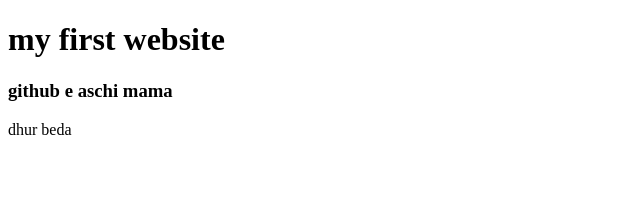
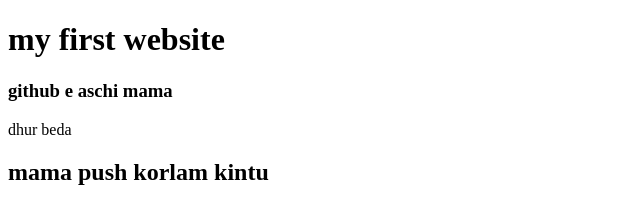
Before and after one commit to shahjalalcss/firstwebsite, a plain HTML site: page index.html in a window 1280 px wide. Shown: the whole page, without its empty margins (0-640 px from the left). Drawn offline with Linux system fonts and the light colour scheme.

Commit message:
dilam miat

```diff
--- a/index.html
+++ b/index.html
@@ -10,5 +10,6 @@
     <h1>my first website</h1>
     <h3>github e aschi mama</h3>
     <p>dhur beda</p>
+    <h2>mama push korlam kintu</h2>
 </body>
 </html>
```
